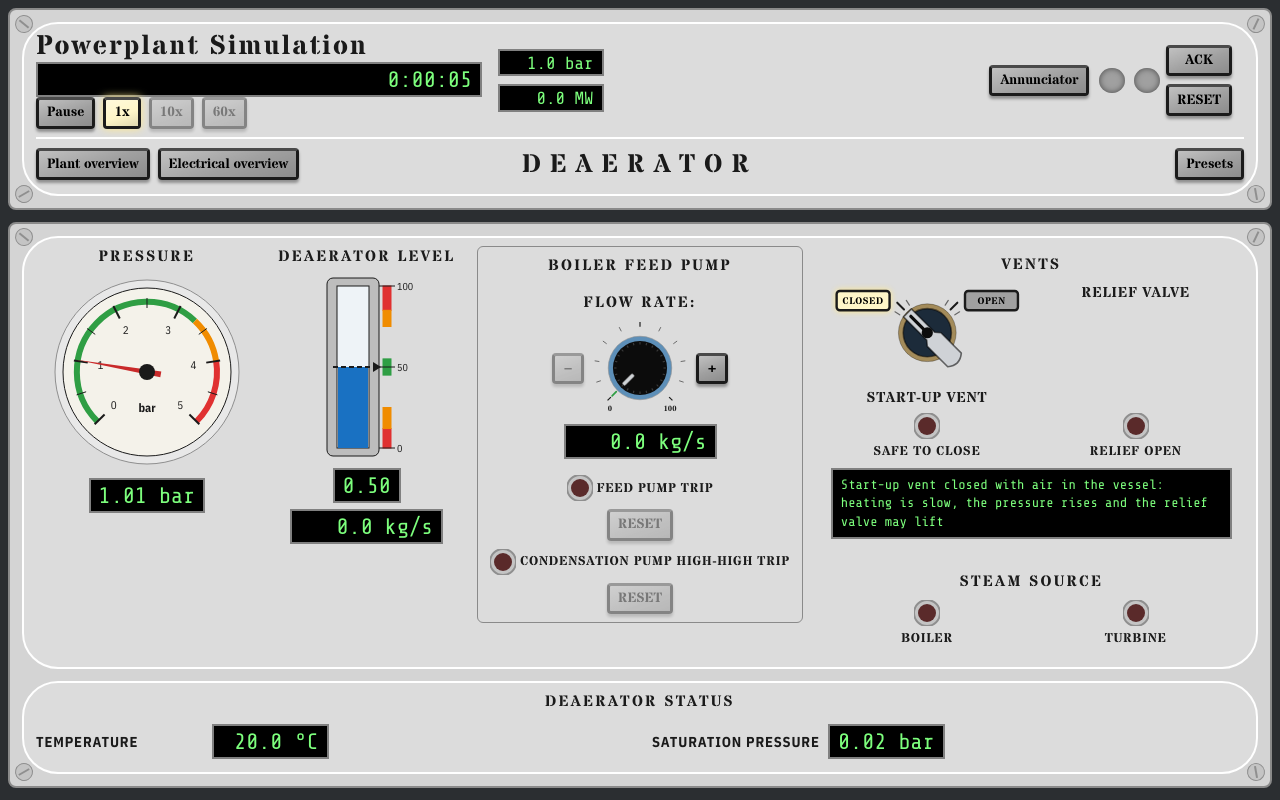
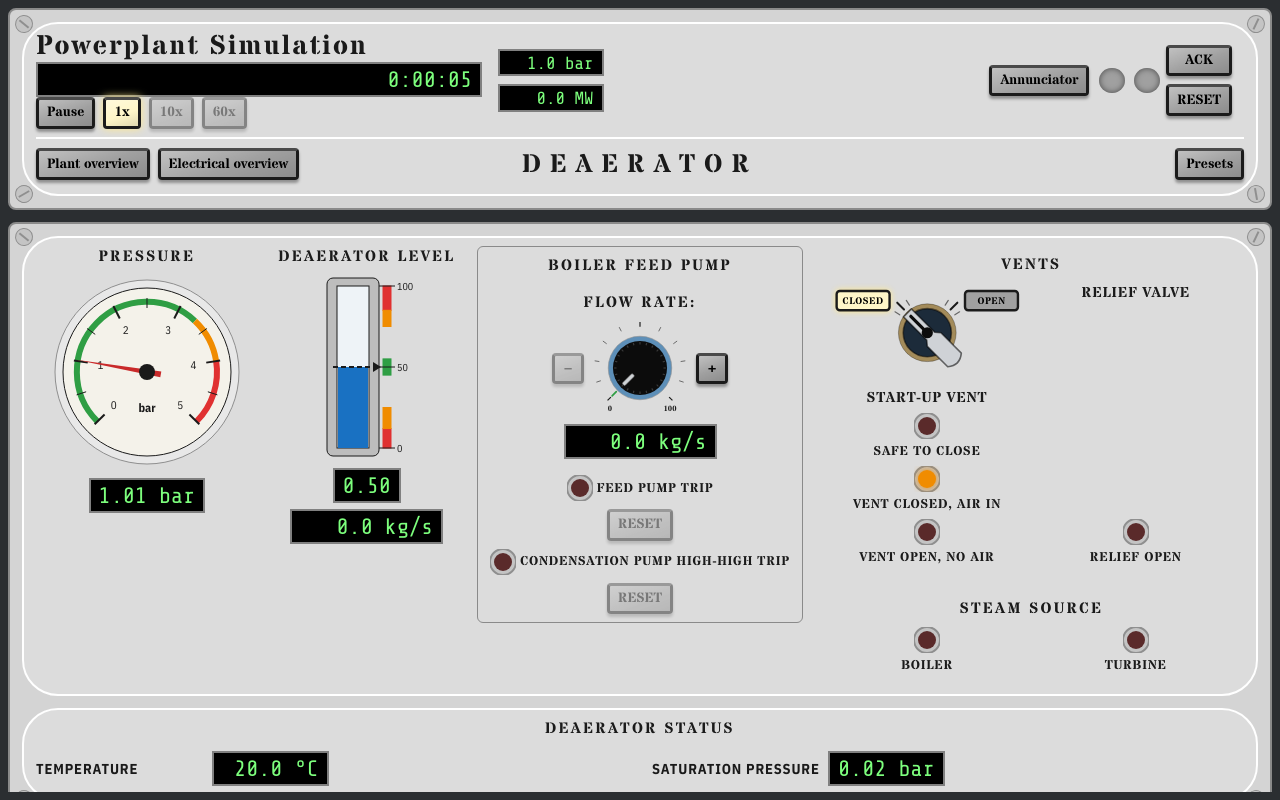
Before and after one commit to NarubyRiverlione/steamboiler, a React (Vite) app: page /deaerator in a window 1280 px wide. Built offline with nearby package versions, Linux system fonts and the light colour scheme.

Commit message:
Deaerator page: amber warn lamps replace the start-up vent warning line (#180)
Co-Authored-By: Claude Sonnet 5.5 <noreply@anthropic.com>

```diff
--- a/src/components/Deaerator/Deaerator.tsx
+++ b/src/components/Deaerator/Deaerator.tsx
@@ -13,7 +13,6 @@ import { PanelFrame } from "../board/PanelFrame"
 import { RoundGauge, type GaugeZone } from "../board/RoundGauge"
 import { ValveControl } from "../board/ValveControl"
 import { waterKgPerSecond } from "../../utils/flowUnits"
-import { warningText } from "./warningText"
 
 const STEAM_SOURCE_MIN_FLOW = 0.5 // kg/s, about 1% of a valve: below it the source lamp stays off
 const PRESSURE_MAX = 5 // bar, top of the dial: the relief valve lifts at 4
@@ -54,7 +53,6 @@ function Deaerator() {
 
   const level: number = waterVolume / CstDeaerator.TotalVolume
   const smoothWaterChange: number = useEMA(deltaWaterMass / CstSimulation.DeltaTime, CstSimulation.ReadoutSmoothingSeconds)
-  const warning: string = warningText(warnVentClosedWithAir, warnVentOpenNoAir)
 
   return (
     <PanelFrame
@@ -149,17 +147,24 @@ function Deaerator() {
                   label="Safe to close"
                   title="The air is out: the start-up vent can be closed"
                 />
+                <Lamp
+                  lit={warnVentClosedWithAir}
+                  tone="warn"
+                  label="Vent closed, air in"
+                  title="The vent is closed with air still in the deaerator: steam cannot push the air out, so the pressure climbs and heating is slow"
+                />
+                <Lamp
+                  lit={warnVentOpenNoAir}
+                  tone="warn"
+                  label="Vent open, no air"
+                  title="The vent is open with no air left: only steam passes, pressure cannot build and the temperature stalls near 100 °C"
+                />
               </div>
               <div className="board-instrument">
                 <span className="board-readout-label">Relief valve</span>
                 <Lamp lit={reliefValveOpen} label="Relief open" title="The 4 bar relief valve is lifted" />
               </div>
             </div>
-            {warning !== "" && (
-              <p className="board-lcd-msg" role="status" aria-label="Deaerator warning">
-                {warning}
-              </p>
-            )}
           </div>
 
           <div className="board-group board-group-plain board-steam-source">
--- a/src/components/Deaerator/warningText.ts
+++ /dev/null
@@ -1,7 +0,0 @@
-/** The warning text of the deaerator's two flags (ADR 0038); one at a time, as the flags exclude each other. */
-
-export function warningText(closedWithAir: boolean, openNoAir: boolean): string {
-  if (closedWithAir) return "Start-up vent closed with air in the vessel: heating is slow, the pressure rises and the relief valve may lift"
-  if (openNoAir) return "Start-up vent open with no air left: steam is being lost through it. Close the vent"
-  return ""
-}
--- a/src/components/board/Lamp.tsx
+++ b/src/components/board/Lamp.tsx
@@ -7,7 +7,7 @@ type LampProps = {
   readonly lit: boolean
   readonly label: string
   readonly title?: string
-  readonly tone?: "alarm" | "ok"
+  readonly tone?: "alarm" | "ok" | "warn"
 }
 
 export function Lamp({ lit, label, title, tone }: LampProps) {
--- a/src/components/board/Led.tsx
+++ b/src/components/board/Led.tsx
@@ -5,7 +5,7 @@ import "./board.css"
 type LedProps = {
   readonly lit: boolean
   readonly label: string
-  readonly tone?: "alarm" | "ok"
+  readonly tone?: "alarm" | "ok" | "warn"
 }
 
 export function Led({ lit, label, tone = "alarm" }: LedProps) {
--- a/src/components/board/board.css
+++ b/src/components/board/board.css
@@ -1142,6 +1142,11 @@ path.board-zone {
   filter: drop-shadow(0 0 4px var(--board-zone-ok));
 }
 
+.board-led-warn {
+  fill: var(--board-zone-warn);
+  filter: drop-shadow(0 0 4px var(--board-zone-warn));
+}
+
 .board-valve-knob {
   justify-items: center;
 }
```
Also changed, not shown: 2 other files (tests, documents, lock files or other folders).
